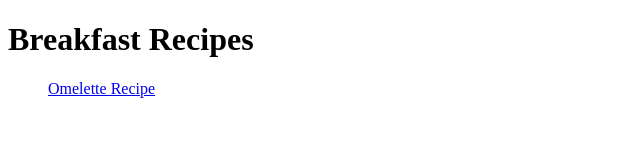
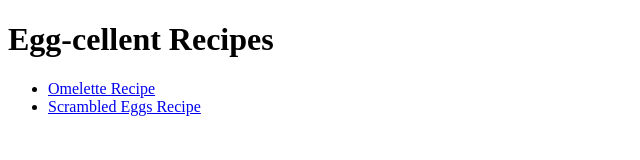
Before and after one commit to joshuarreyes/odin-recipes, a plain HTML site: page index.html in a window 1280 px wide. Shown: the whole page, without its empty margins (0-640 px from the left). Drawn offline with Linux system fonts and the light colour scheme.

Commit message:
Link to scrambled_eggs.html and Change header text

```diff
--- a/index.html
+++ b/index.html
@@ -7,9 +7,10 @@
     <title>Recipes</title>
 </head>
 <body>
-    <h1> Breakfast Recipes </h1>
+    <h1> Egg-cellent Recipes </h1>
     <ul>
-        <a href = "./recipes/omelette.html"> Omelette Recipe </a>
+        <li><a href = "./recipes/omelette.html"> Omelette Recipe </a></li>
+        <li><a href = "./recipes/scrambled_eggs.html"> Scrambled Eggs Recipe</a></li>
     </ul>
 </body>
 </html>
```
